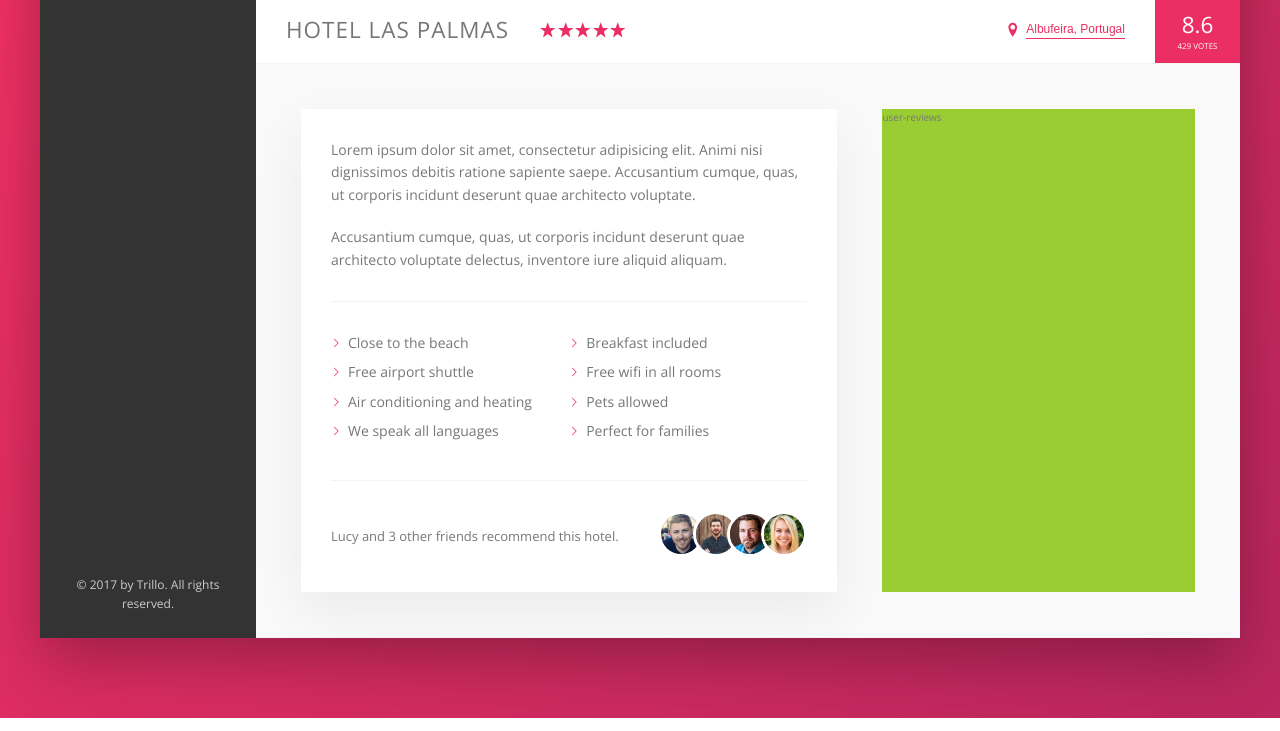
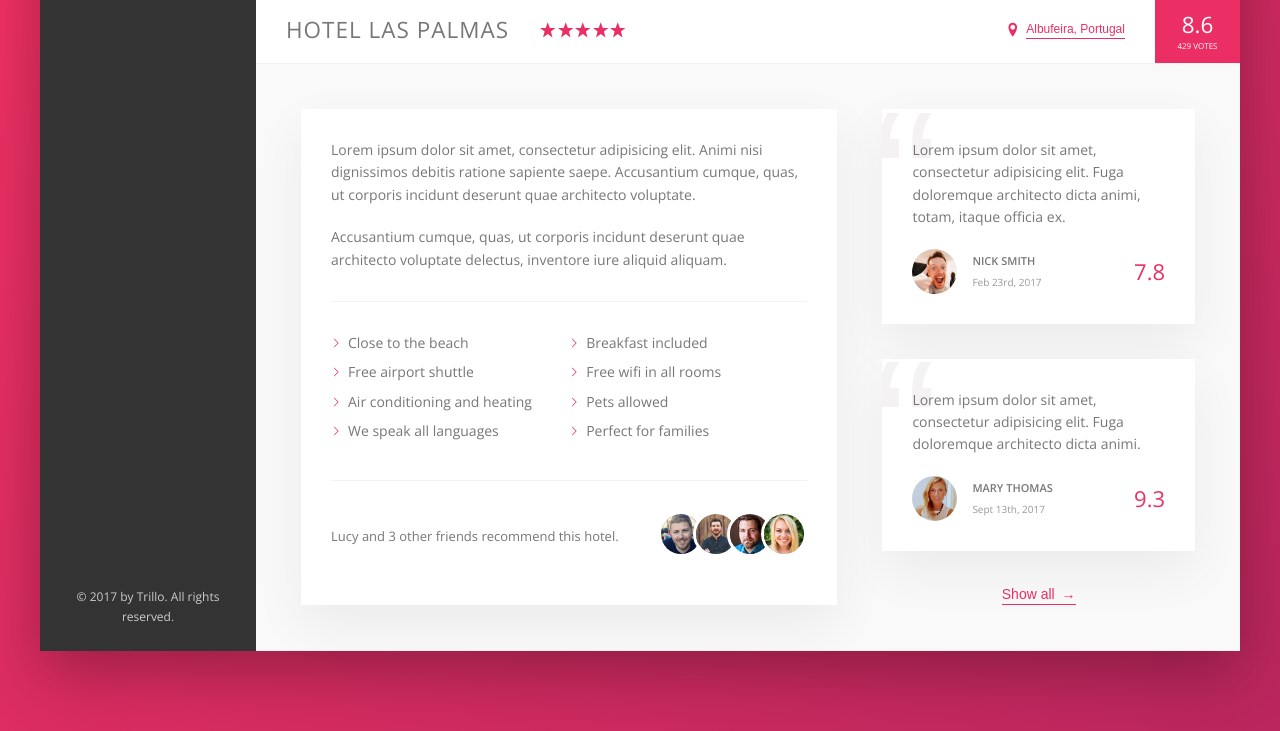
Before and after one commit to mpedersen15/hotel-site, a website: page index.html in a window 1280 px wide. Shown: the part 542-1273 px from the top of the page. Drawn offline with nearby package versions, Linux system fonts and the light colour scheme.

Commit message:
finished styling reviews sections

```diff
--- a/index.html
+++ b/index.html
@@ -164,7 +164,33 @@
                         </div>
 
                         <div class="user-reviews">
-                            user-reviews
+                            <figure class="review">
+                                <blockquote class="review__text">
+                                    Lorem ipsum dolor sit amet, consectetur adipisicing elit. Fuga doloremque architecto dicta animi, totam, itaque officia ex.
+                                </blockquote>
+                                <figcaption class="review__user">
+                                   <img src="img/user-1.jpg" alt="User 1" class="review__photo">
+                                   <div class="review__user-box">
+                                       <p class="review__user-name">Nick Smith</p>
+                                       <p class="review__user-date">Feb 23rd, 2017</p>
+                                   </div>
+                                   <div class="review__rating">7.8</div>
+                               </figcaption>
+                            </figure>
+                            <figure class="review">
+                                <blockquote class="review__text">
+                                    Lorem ipsum dolor sit amet, consectetur adipisicing elit. Fuga doloremque architecto dicta animi.                                </blockquote>
+                                <figcaption class="review__user">
+                                    <img src="img/user-2.jpg" alt="User 2" class="review__photo">
+                                    <div class="review__user-box">
+                                        <p class="review__user-name">Mary Thomas</p>
+                                        <p class="review__user-date">Sept 13th, 2017</p>
+                                    </div>
+                                    <div class="review__rating">9.3</div>
+                                </figcaption>
+                             </figure>
+
+                             <button class="btn-inline">Show all <span>&rarr;</span></button>
                         </div>
                     </div>
                 </main>
--- a/sass/_components.scss
+++ b/sass/_components.scss
@@ -268,12 +268,21 @@
 
     &:hover {
         color: var(--color-grey-dark-1);
+
+        & span {
+            margin-left: 8px;
+        }
     }
 
     &:focus {
         outline: none;
         animation: pulsate 1s infinite;
 
+    }
+
+    & span {
+        margin-left: 3px;
+        transition: margin-left .2s;
     }
 }
 
@@ -364,3 +373,65 @@
         }
     }
 }
+
+/* REVIEW */
+.review {
+    position: relative;
+    background-color: #FFF;
+    box-shadow: var(--box-shadow-light);
+    padding: 3rem;
+    margin-bottom: 3.5rem;
+    overflow: hidden;
+
+    &::before {
+        content: "\201C";
+        position: absolute;
+        left: -1rem;
+        top: -2.75rem;
+        font-size: 20rem;
+        color: var(--color-grey-light-2);
+        font-family: sans-serif;
+        line-height: 1;
+        z-index: 1;
+    }
+
+    &__text {
+        margin-bottom: 2rem;
+        z-index: 2;
+        position: relative;
+    }
+
+    &__user {
+        display: flex;
+        align-items: center;
+    }
+
+    &__photo {
+        height: 4.5rem;
+        width: 4.5rem;
+        border-radius: 50%;
+        margin-right: 1.5rem;
+    }
+
+    &__user-box {
+        margin-right: auto;
+    }
+
+    &__user-name {
+        font-weight: 600;
+        text-transform: uppercase;
+        font-size: 1.1rem;
+        margin-bottom: .4rem;
+    }
+
+    &__user-date {
+        font-size: 1rem;
+        color: var(--color-grey-dark-3);
+    }
+
+    &__rating {
+        font-size: 2.2rem;
+        color: var(--color-primary);
+        font-weight: 300;
+    }
+}
--- a/sass/_layout.scss
+++ b/sass/_layout.scss
@@ -38,13 +38,13 @@
 
 .detail {
     display: flex;
+    font-size: 1.4rem;
     padding: 4.5rem;
     background-color: var(--color-grey-light-1);
     border-bottom: var(--line);
 }
 
 .description {
-    font-size: 1.4rem;
     background-color: #FFF;
     flex: 0 0 60%;
     margin-right: 4.5rem;
@@ -53,6 +53,8 @@
 }
 
 .user-reviews {
-    background-color: yellowgreen;
     flex: 1;
+    display: flex;
+    flex-direction: column;
+    align-items: center;
 }
```
Also changed, not shown: css/style.css.
